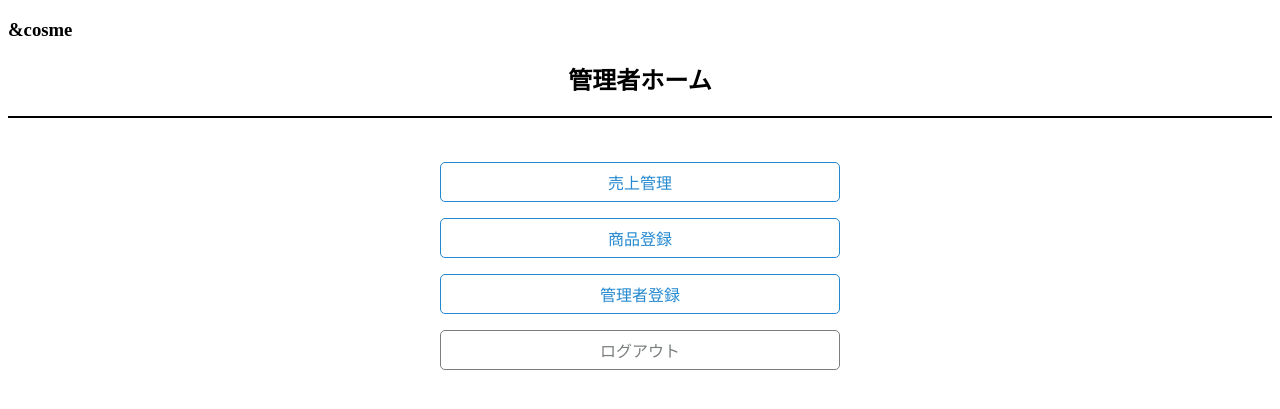
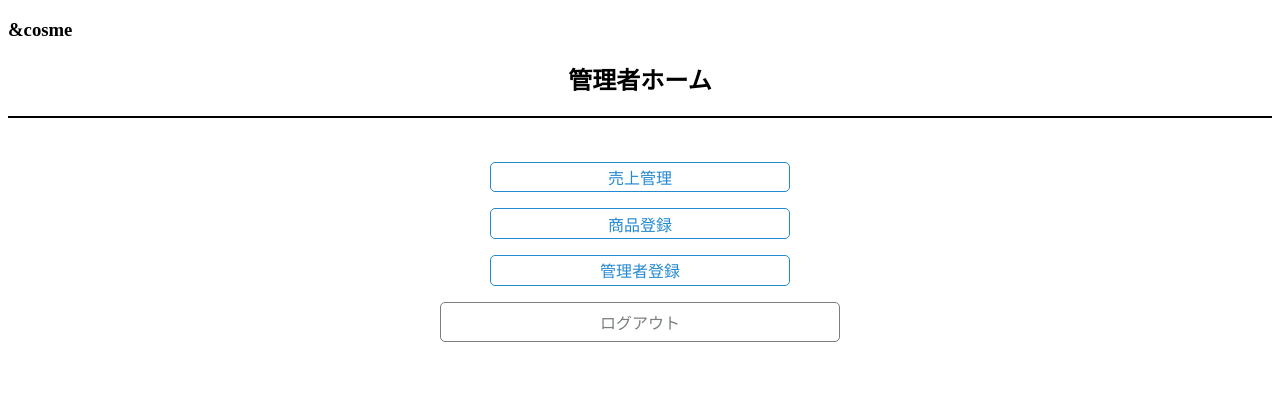
Before and after one commit to hirata0802/TeamGirls, a PHP site: page /k_home.php in a window 1280 px wide. Shown: the top 409 px of the page. Run offline with PHP 8.4, Linux system fonts and the light colour scheme; the visitor is signed in with stand-in values (Sample User, id 1).

Commit message:
Update k_style.css

```diff
--- a/&cosme/css/k_style.css
+++ b/&cosme/css/k_style.css
@@ -53,8 +53,8 @@ select[name="kategori"] {   border: 1px solid #89c3fd; }
   display: flex;
   justify-content: center;
   align-items: center;
-  width: 400px;
-  height: 40px;
+  width: 300px;
+  height: 30px;
   margin:0 auto;
   padding: .9em 2em;
   border: 1px solid #2589d0;
```
